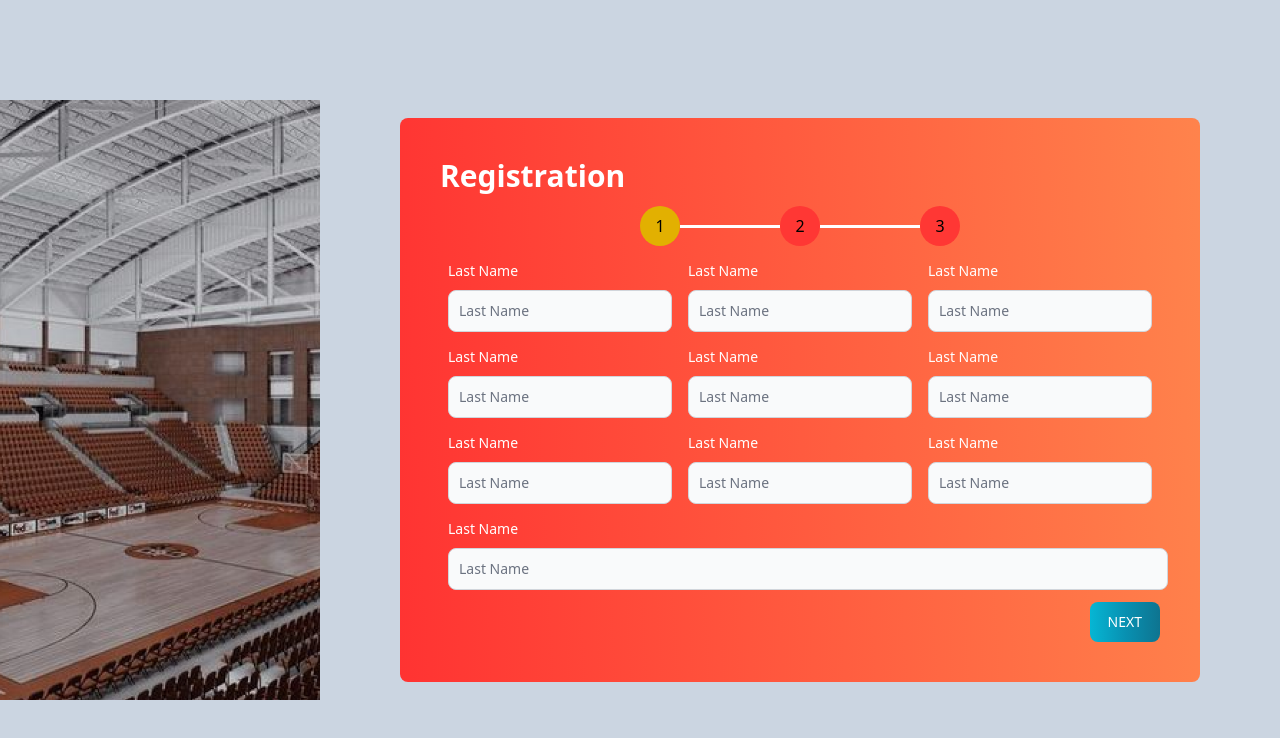
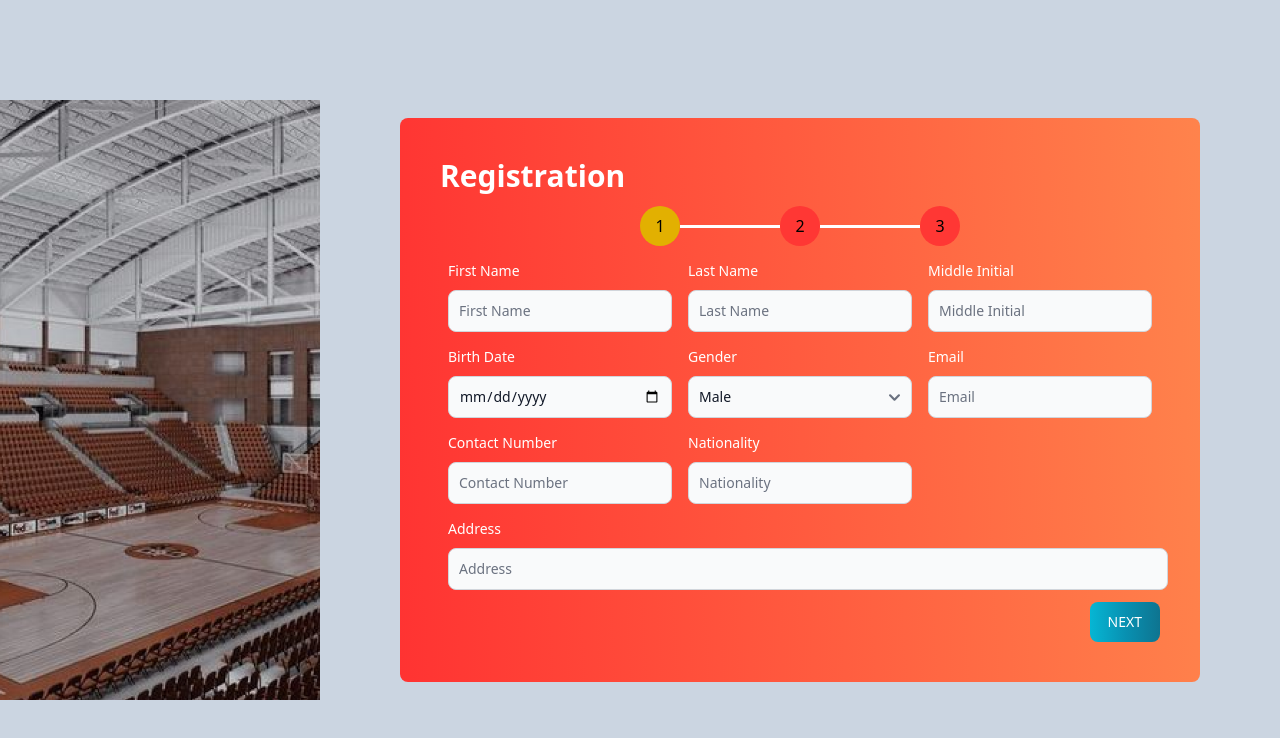
Before and after one commit to Sowishi/Tournament-Management-System, a React (Vite) app: page /registration in a window 1280 px wide. Shown: the top 738 px of the page. Built offline with nearby package versions, Linux system fonts and the light colour scheme; the HTML template or start-up script is replaced by a standard one.

Commit message:
first part in registration complete

```diff
--- a/package.json
+++ b/package.json
@@ -11,6 +11,7 @@
   },
   "dependencies": {
     "@g-loot/react-tournament-brackets": "^1.0.31-rc",
+    "firebase": "^10.13.0",
     "flowbite-react": "^0.10.1",
     "rc-steps": "^6.0.1",
     "react": "^18.3.1",
--- a/src/components/tmsInput.jsx
+++ b/src/components/tmsInput.jsx
@@ -1,6 +1,6 @@
 import { Label, TextInput } from "flowbite-react";
 
-const TmsInput = ({ placeHolder, label }) => {
+const TmsInput = ({ placeHolder, label, value, onChange, name, type }) => {
   return (
     <div>
       <div className="mb-2 block my-3">
@@ -11,7 +11,15 @@ const TmsInput = ({ placeHolder, label }) => {
           value={label}
         />
       </div>
-      <TextInput id="email1" type="email" placeholder={placeHolder} required />
+      <TextInput
+        name={name}
+        onChange={onChange}
+        value={value}
+        id="email1"
+        type={type}
+        placeholder={placeHolder}
+        required
+      />
     </div>
   );
 };
--- a/src/components/tmsSelect.jsx
+++ b/src/components/tmsSelect.jsx
@@ -1,13 +1,22 @@
-import { Select } from "flowbite-react";
+import { Label, Select } from "flowbite-react";
 
-const TmsSelect = () => {
+const TmsSelect = ({ data, label, onChange, name }) => {
   return (
-    <Select>
-      <option>United States</option>
-      <option>Canada</option>
-      <option>France</option>
-      <option>Germany</option>
-    </Select>
+    <div>
+      <div className="mb-2 block my-3">
+        <Label
+          className="text-white"
+          color={"white"}
+          htmlFor="email1"
+          value={label}
+        />
+      </div>
+      <Select name={name} onChange={onChange}>
+        {data.map((item) => {
+          return <option value={item}>{item}</option>;
+        })}
+      </Select>
+    </div>
   );
 };
 
--- a/src/pages/registration.jsx
+++ b/src/pages/registration.jsx
@@ -7,6 +7,25 @@ import TmsSelect from "../components/tmsSelect";
 
 const Registration = () => {
   const [steps, setSteps] = useState(1);
+  const [forms, setForms] = useState({
+    firstName: "",
+    lastName: "",
+    middleInitial: "",
+    birthDate: "",
+    gender: "Male",
+    email: "",
+    contactNumber: "",
+    nationality: "",
+    address: "",
+  });
+
+  const handleChange = (event) => {
+    const { value, name } = event.target;
+    const output = { ...forms, [name]: value };
+    setForms(output);
+  };
+
+  console.log(forms);
   return (
     <AuthLayout hideHeader={true}>
       <div className="wrapper">
@@ -16,23 +35,71 @@ const Registration = () => {
           <form action="">
             <div className="flex ">
               <div className="basis-4/12 mx-2">
-                <TmsInput placeHolder={"Last Name"} label={"Last Name"} />
-                <TmsInput placeHolder={"Last Name"} label={"Last Name"} />
-                <TmsInput placeHolder={"Last Name"} label={"Last Name"} />
+                <TmsInput
+                  name="firstName"
+                  onChange={handleChange}
+                  value={forms.firstName}
+                  placeHolder={"First Name"}
+                  label={"First Name"}
+                />
+                <TmsInput
+                  onChange={handleChange}
+                  name={"birthDate"}
+                  type={"date"}
+                  placeHolder={"Birthdate"}
+                  label={"Birth Date"}
+                />
+                <TmsInput
+                  onChange={handleChange}
+                  name={"contactNumber"}
+                  placeHolder={"Contact Number"}
+                  label={"Contact Number"}
+                />{" "}
               </div>
               <div className="basis-4/12 mx-2">
-                <TmsInput placeHolder={"Last Name"} label={"Last Name"} />
-                <TmsInput placeHolder={"Last Name"} label={"Last Name"} />
-                <TmsInput placeHolder={"Last Name"} label={"Last Name"} />
+                <TmsInput
+                  name={"lastName"}
+                  onChange={handleChange}
+                  value={forms.lastName}
+                  placeHolder={"Last Name"}
+                  label={"Last Name"}
+                />
+                <TmsSelect
+                  name="gender"
+                  onChange={handleChange}
+                  label={"Gender"}
+                  data={["Male", "Female"]}
+                />
+                <TmsInput
+                  name={"nationality"}
+                  onChange={handleChange}
+                  placeHolder={"Nationality"}
+                  label={"Nationality"}
+                />{" "}
               </div>
               <div className="basis-4/12 mx-2">
-                <TmsInput placeHolder={"Last Name"} label={"Last Name"} />
-                <TmsInput placeHolder={"Last Name"} label={"Last Name"} />
-                <TmsInput placeHolder={"Last Name"} label={"Last Name"} />
+                <TmsInput
+                  name={"middleInitial"}
+                  onChange={handleChange}
+                  value={forms.middleInitial}
+                  placeHolder={"Middle Initial"}
+                  label={"Middle Initial"}
+                />
+                <TmsInput
+                  name={"email"}
+                  onChange={handleChange}
+                  placeHolder={"Email"}
+                  label={"Email"}
+                />
               </div>
             </div>
             <div className="mx-2 w-full">
-              <TmsInput placeHolder={"Last Name"} label={"Last Name"} />
+              <TmsInput
+                name={"address"}
+                onChange={handleChange}
+                placeHolder={"Address"}
+                label={"Address"}
+              />{" "}
             </div>
             <div className="flex justify-end items-center mt-3">
               <Button gradientMonochrome="info">NEXT</Button>
```
Also changed, not shown: firebase.js (added, +20 -0 lines), 1 other file (tests, documents, lock files or other folders).
